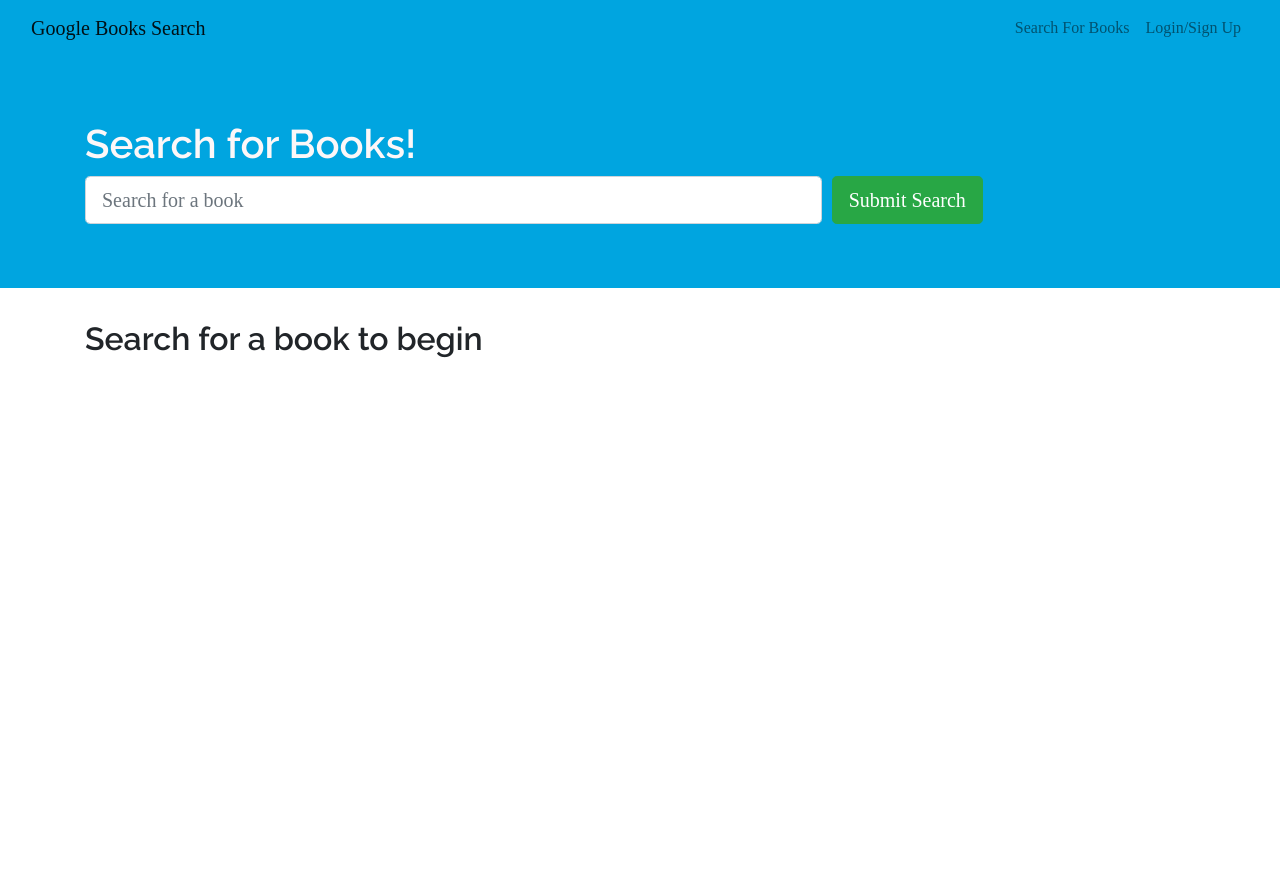
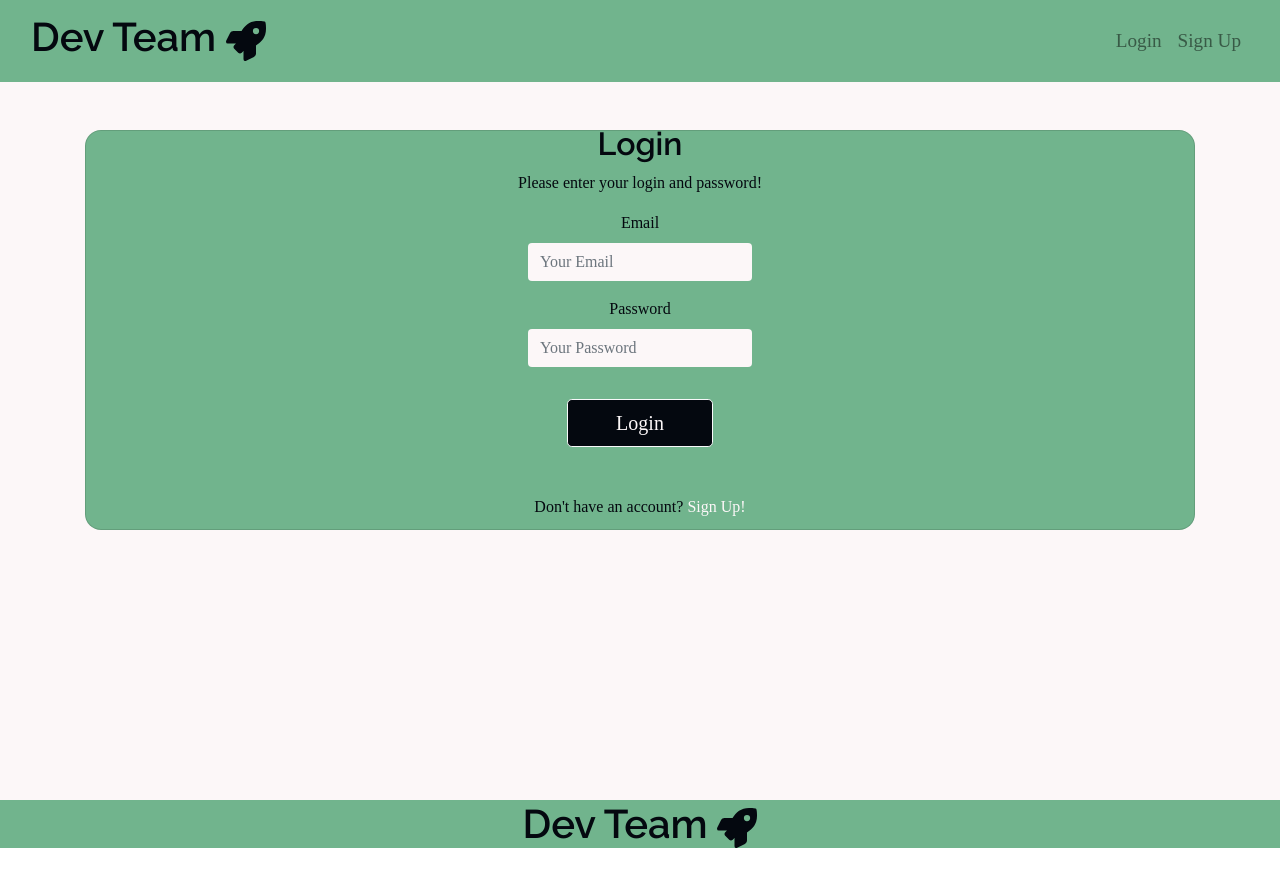
Before and after one commit to drewrvaz/dev-team-launch, a React (Create React App) app in the folder client/: page / in a window 1280 px wide. Before the commit the page ends 800 px from the top, so only its background shows below. Built offline with nearby package versions, Linux system fonts and the light colour scheme; a web font is replaced by a local one.

Commit message:
Created login and signup pages

```diff
--- a/client/package.json
+++ b/client/package.json
@@ -9,10 +9,11 @@
     "@testing-library/user-event": "^13.5.0",
     "bootstrap": "^4.4.1",
     "graphql": "^15.4.0",
-    "jwt_decode": "^3.1.2",
+    "jwt-decode": "^3.1.2",
     "react": "^18.2.0",
     "react-bootstrap": "^1.0.1",
     "react-dom": "^18.2.0",
+    "react-icons": "^4.7.1",
     "react-router-dom": "^6.2.1",
     "react-scripts": "5.0.1",
     "web-vitals": "^2.1.4"
@@ -23,7 +24,6 @@
     "test": "react-scripts test",
     "eject": "react-scripts eject"
   },
-  "type": "module",
   "eslintConfig": {
     "extends": [
       "react-app",
--- a/client/src/App.js
+++ b/client/src/App.js
@@ -2,10 +2,11 @@
 // import './App.css';
 import React from 'react';
 import Navbar from './components/Navbar';
-import SearchBooks from './pages/SearchBooks';
-import SavedBooks from './pages/SavedBooks';
+// import Profile from './pages/Profile';
+// import Class from './pages/Class';
 import Login from './pages/Login';
 import Signup from './pages/Signup';
+import { FaRocket } from 'react-icons/fa'
 
 import {
   ApolloClient,
@@ -39,14 +40,21 @@ function App() {
   return (
     <ApolloProvider client={client}>
       <Router>
-        <>
-          <Navbar />
+        <div className='devTeamPage'>
+          <>
+            <Navbar />
             <Routes>
-              <Route path='/' element={<SearchBooks />} />
-              <Route path='/saved' element={<SavedBooks />} />
+              <Route path='/' element={<Login />} />
+              <Route path='/signup' element={<Signup />} />
+              {/* <Route path='/profile' element={<Profile />} />
+              <Route path='class' element={<Class />} /> */}
               <Route path='*' element={<h1>Wrong page!</h1>} />
             </Routes>
-        </>
+          </>
+        </div>
+        <footer>
+          <h1>Dev Team <FaRocket /></h1>
+        </footer>
       </Router>
     </ApolloProvider>
     // <div className="App">
--- a/client/src/components/Navbar.js
+++ b/client/src/components/Navbar.js
@@ -1,50 +1,55 @@
 import React, { useState } from 'react';
 import { Link } from 'react-router-dom';
-import { Navbar, Nav, Container, Modal, Tab } from 'react-bootstrap';
-import SignUpForm from './SignupForm';
-import LoginForm from './LoginForm';
+import { Navbar, Nav, Container } from 'react-bootstrap';
+import{ FaRocket } from 'react-icons/fa';
 
 import Auth from '../utils/auth';
 
 const AppNavbar = () => {
-  const [showModal, setShowModal] = useState(false);
+
 
   return (
     <>
       <Navbar /*bg='dark' variant='dark'*/ expand='lg' className='navbar'>
         <Container fluid>
-          <Navbar.Brand as={Link} to='/'>
-            Google Books Search
+          <Navbar.Brand>
+            <h1>Dev Team <FaRocket /></h1>
           </Navbar.Brand>
           <Navbar.Toggle aria-controls='navbar' />
           <Navbar.Collapse id='navbar'>
             <Nav className='ml-auto'>
-              <Nav.Link as={Link} to='/'>
-                Search For Books
-              </Nav.Link>
               {/* if user is logged in show saved books and logout */}
               {Auth.loggedIn() ? (
                 <>
-                  <Nav.Link as={Link} to='/saved'>
-                    See Your Books
+                  <Nav.Link as={Link} to='/' className='navLink'>
+                    Search For Users
+                  </Nav.Link>
+                  <Nav.Link as={Link} to='/profile' className='navLink'>
+                    View Your Profile
+                  </Nav.Link>
+                  <Nav.Link as={Link} to='/class' className='navLink'>
+                    View Your Class(es)
                   </Nav.Link>
                   <Nav.Link onClick={Auth.logout}>Logout</Nav.Link>
                 </>
               ) : (
-                <Nav.Link onClick={() => setShowModal(true)}>Login/Sign Up</Nav.Link>
+                <>
+                  <Nav.Link as={Link} to='/' className='navLink'>Login</Nav.Link>
+                  <Nav.Link as={Link} to='/signup' className='navLink'>Sign Up</Nav.Link>
+                </>
               )}
             </Nav>
           </Navbar.Collapse>
         </Container>
       </Navbar>
       {/* set modal data up */}
-      <Modal
+      {/* <Modal
         size='lg'
         show={showModal}
         onHide={() => setShowModal(false)}
         aria-labelledby='signup-modal'>
         {/* tab container to do either signup or login component */}
-        <Tab.Container defaultActiveKey='login'>
+        {/*<Tab.Container defaultActiveKey='login'>
           <Modal.Header closeButton>
             <Modal.Title id='signup-modal'>
               <Nav variant='pills'>
@@ -68,7 +73,7 @@ const AppNavbar = () => {
             </Tab.Content>
           </Modal.Body>
         </Tab.Container>
-      </Modal>
+      </Modal> */}
     </>
   );
 };
--- a/client/src/index.css
+++ b/client/src/index.css
@@ -7,8 +7,6 @@
 
 body {
   font-family: 'Lusitana', serif;
-  -webkit-font-smoothing: antialiased;
-  -moz-osx-font-smoothing: grayscale;
 }
 
 h1,
@@ -20,11 +18,95 @@ h6 {
   font-family: 'Raleway', sans-serif;
 }
 
+h1 {
+  color: var(--black);
+}
+
+.devTeamPage {
+  background-color: var(--white);
+  height: 100vh;
+}
+
 .navbar {
-  background-color: var(--blue);
+  background-color: var(--green);
+}
+
+.navLink {
+  font-size: larger;
+  color: var(--black);
 }
 
 .search {
   color: var(--white);
-  background-color: var(--blue);
+  background-color: var(--black);
 }
+
+.searchBtn {
+  background-color: var(--green);
+  color: var(--white);
+}
+
+.searchInput {
+  background-color: var(--white);
+  color: var(--black);
+}
+
+.loginContainer {
+  justify-content: center;
+  align-items: center;
+  border: 1px;
+  border-color: var(--green);
+}
+
+.loginCard {
+  text-align: center;
+  background-color: var(--green);
+  border-radius: 1rem;
+  height: 50vh;
+  justify-content: center;
+  align-items: center;
+  color: var(--black);
+}
+
+.input {
+  border: 1px;
+  border-color: var(--black);
+  color: var(--black);
+  background-color: var(--white);
+}
+
+.submitBtn {
+  margin-top: 1rem;
+  background-color: var(--black);
+  color: var(--white);
+}
+
+.signUp {
+  margin-top: 3rem;
+  color: var(--black);
+}
+
+.signupLink {
+  color: var(--white);
+}
+
+.signupLink:hover {
+  text-decoration: underline;
+  color: var(--black);
+}
+
+.loginLink {
+  color: var(--white);
+}
+
+.loginLink:hover {
+  text-decoration: underline;
+  color: var(--black);
+}
+
+footer {
+  background-color: var(--green);
+  color: var(--black);
+  text-align: center;
+  bottom: 0;
+}
--- a/client/src/pages/Login.js
+++ b/client/src/pages/Login.js
@@ -2,8 +2,13 @@ import React, { useState } from 'react';
 import { Link } from 'react-router-dom';
 import { useMutation } from '@apollo/client';
 import { LOGIN_USER } from '../utils/mutations';
+import { Form,
+  Button,
+  Card,
+  Container} from 'react-bootstrap';
 
 import Auth from '../utils/auth';
+import '../index.css'
 
 const Login = (props) => {
   const [formState, setFormState] = useState({ email: '', password: '' });
@@ -41,53 +46,56 @@ const Login = (props) => {
   };
 
   return (
-    <main className="flex-row justify-center mb-4">
-      <div className="col-12 col-lg-10">
-        <div className="card">
-          <h4 className="card-header bg-dark text-light p-2">Login</h4>
-          <div className="card-body">
-            {data ? (
-              <p>
-                Success! You may now head{' '}
-                <Link to="/">back to the homepage.</Link>
-              </p>
-            ) : (
-              <form onSubmit={handleFormSubmit}>
-                <input
-                  className="form-input"
-                  placeholder="Your email"
-                  name="email"
-                  type="email"
+    <>
+      <Container className='loginContainer py-5 h-100'>
+        <Card className='loginCard'>
+          <h2>Login</h2>
+          <p>Please enter your login and password!</p>
+          <Form onSubmit={handleFormSubmit}>
+            <Form.Group>
+              <Form.Label htmlFor='email'>Email</Form.Label>
+              <Form.Control
+                className='input'
+                type='email'
+                placeholder='Your Email'
+                name='email'
                 value={formState.email}
                 onChange={handleChange}
+                required
               />
-                <input
-                  className="form-input"
-                  placeholder="******"
-                  name="password"
-                  type="password"
+              <Form.Control.Feedback type='invalid'>Email is required!</Form.Control.Feedback>
+            </Form.Group>
+
+            <Form.Group>
+              <Form.Label htmlFor='password'>Password</Form.Label>
+              <Form.Control
+                className='input'
+                type='password'
+                placeholder='Your Password'
+                name='password'
                 value={formState.password}
                 onChange={handleChange}
+                required
               />
-                <button
-                  className="btn btn-block btn-primary"
-                  style={{ cursor: 'pointer' }}
-                  type="submit"
-                >
-                  Submit
-                </button>
-              </form>
-            )}
+              <Form.Control.Feedback type='invalid'>Password is required!</Form.Control.Feedback>
+            </Form.Group>
 
+            <Button className='submitBtn btn-outline-light btn-lg px-5' type='submit'>
+              Login
+            </Button>
+
+            <Form.Group className='signUp'>
+              <p>Don't have an account?<a href='signup' className='signupLink'> Sign Up!</a></p>
+            </Form.Group>
+          </Form>
           {error && (
               <div className="my-3 p-3 bg-danger text-white">
                 {error.message}
               </div>
             )}
-          </div>
-        </div>
-      </div>
-    </main>
+        </Card>
+      </Container>
+    </>
   );
 };
 
--- a/client/src/pages/SearchBooks.js
+++ b/client/src/pages/SearchBooks.js
@@ -8,7 +8,7 @@ import { saveBookIds, getSavedBookIds } from '../utils/localStorage';
 import { useMutation } from '@apollo/client';
 import { SAVE_BOOK } from '../utils/mutations';
 
-const SearchBooks = () => {
+const SearchStudents = () => {
   // create state for holding returned google api data
   const [searchedBooks, setSearchedBooks] = useState([]);
   // create state for holding our search field data
@@ -84,7 +84,7 @@ const SearchBooks = () => {
     <>
       <Jumbotron fluid className='search'/*'text-light bg-dark'*/ >
         <Container>
-          <h1>Search for Books!</h1>
+          <h1>Find your class!</h1>
           <Form onSubmit={handleFormSubmit}>
             <Form.Row>
               <Col xs={12} md={8}>
@@ -94,13 +94,13 @@ const SearchBooks = () => {
                   onChange={(e) => setSearchInput(e.target.value)}
                   type='text'
                   size='lg'
-                  placeholder='Search for a book'
-                  className=''
+                  placeholder='Search for a student'
+                  className='searchInput'
                 />
               </Col>
               <Col xs={12} md={4}>
-                <Button type='submit' variant='success' size='lg'>
-                  Submit Search
+                <Button type='submit' variant='success' size='lg' className='searchBtn'>
+                  Search
                 </Button>
               </Col>
             </Form.Row>
@@ -145,4 +145,4 @@ const SearchBooks = () => {
   );
 };
 
-export default SearchBooks;
+export default SearchStudents;
--- a/client/src/pages/Signup.js
+++ b/client/src/pages/Signup.js
@@ -1,5 +1,10 @@
 import React, { useState } from 'react';
 import { Link } from 'react-router-dom';
+import { Form,
+  Button,
+  Card,
+  Container} from 'react-bootstrap';
+  import '../index.css'
 
 import { useMutation } from '@apollo/client';
 import { ADD_USER } from '../utils/mutations';
@@ -39,61 +44,69 @@ const Signup = () => {
   };
 
   return (
-    <main className="flex-row justify-center mb-4">
-      <div className="col-12 col-lg-10">
-        <div className="card">
-          <h4 className="card-header bg-dark text-light p-2">Sign Up</h4>
-          <div className="card-body">
-            {data ? (
-              <p>
-                Success! You may now head{' '}
-                <Link to="/">back to the homepage.</Link>
-              </p>
-            ) : (
-              <form onSubmit={handleFormSubmit}>
-                <input
-                  className="form-input"
-                  placeholder="Your username"
-                  name="username"
-                  type="text"
+    <>
+      <Container className='loginContainer py-5 h-100'>
+        <Card className='loginCard'>
+          <h2>Sign Up</h2>
+          <Form onSubmit={handleFormSubmit}>
+          <Form.Group>
+            <Form.Label htmlFor='email'>Username</Form.Label>
+            <Form.Control
+              className='input'
+              type='text'
+              placeholder='Your Username'
+              name='username'
               value={formState.name}
               onChange={handleChange}
+              required
             />
-                <input
-                  className="form-input"
-                  placeholder="Your email"
-                  name="email"
-                  type="email"
+            <Form.Control.Feedback type='invalid'> A username is required!</Form.Control.Feedback>
+          </Form.Group>
+
+          <Form.Group>
+              <Form.Label htmlFor='email'>Email</Form.Label>
+              <Form.Control
+                className='input'
+                type='email'
+                placeholder='Your Email'
+                name='email'
                 value={formState.email}
                 onChange={handleChange}
+                required
               />
-                <input
-                  className="form-input"
-                  placeholder="******"
-                  name="password"
-                  type="password"
+              <Form.Control.Feedback type='invalid'>Email is required!</Form.Control.Feedback>
+            </Form.Group>
+
+            <Form.Group>
+              <Form.Label htmlFor='password'>Password</Form.Label>
+              <Form.Control
+                className='input'
+                type='password'
+                placeholder='Your Password'
+                name='password'
                 value={formState.password}
                 onChange={handleChange}
+                required
               />
-                <button
-                  className="btn btn-block btn-primary"
-                  style={{ cursor: 'pointer' }}
-                  type="submit"
-                >
-                  Submit
-                </button>
-              </form>
-            )}
+              <Form.Control.Feedback type='invalid'>Password is required!</Form.Control.Feedback>
+            </Form.Group>
 
+            <Button className='submitBtn btn-outline-light btn-lg px-5' type='submit'>
+              Login
+            </Button>
+
+            <Form.Group className='signUp'>
+              <p>Already have an account?<a href='/' className='loginLink'> Log in!</a></p>
+            </Form.Group>
+          </Form>
           {error && (
               <div className="my-3 p-3 bg-danger text-white">
                 {error.message}
               </div>
             )}
-          </div>
-        </div>
-      </div>
-    </main>
+        </Card>
+      </Container>
+    </>
   );
 };
 
```
Also changed, not shown: 2 other files (tests, documents, lock files or other folders). Lines whose indentation alone changed are shown as unchanged.
